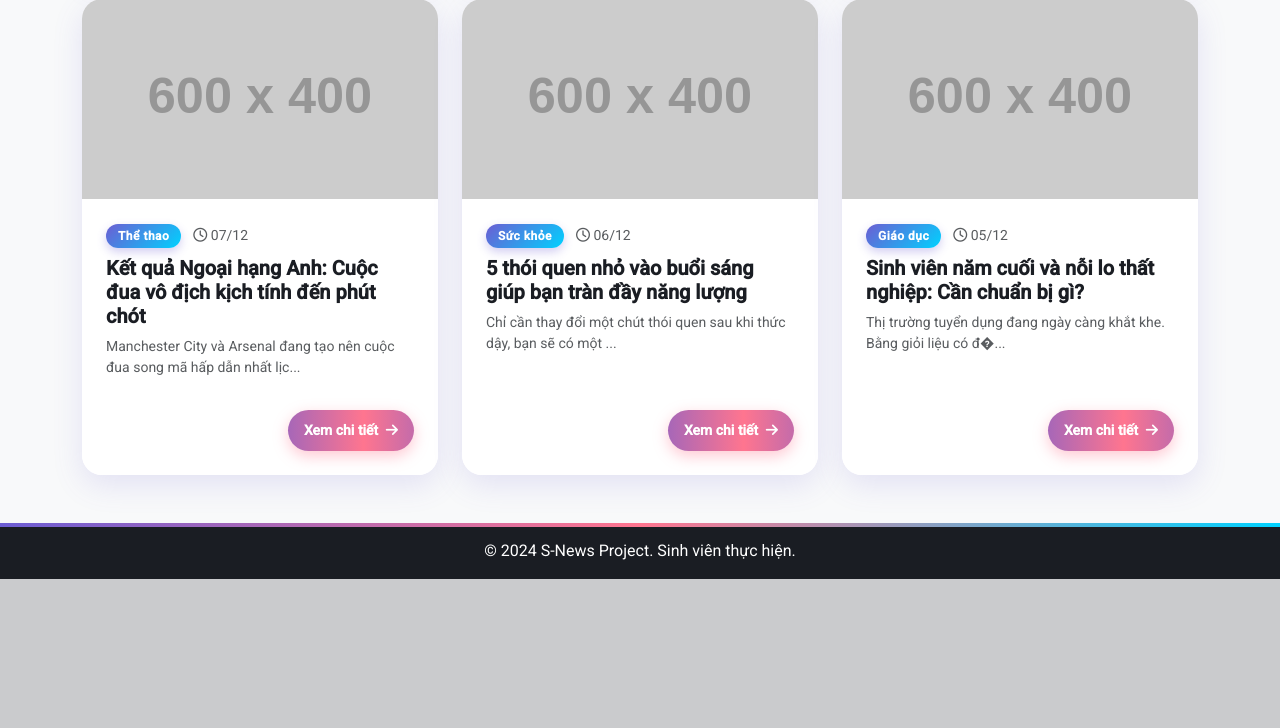
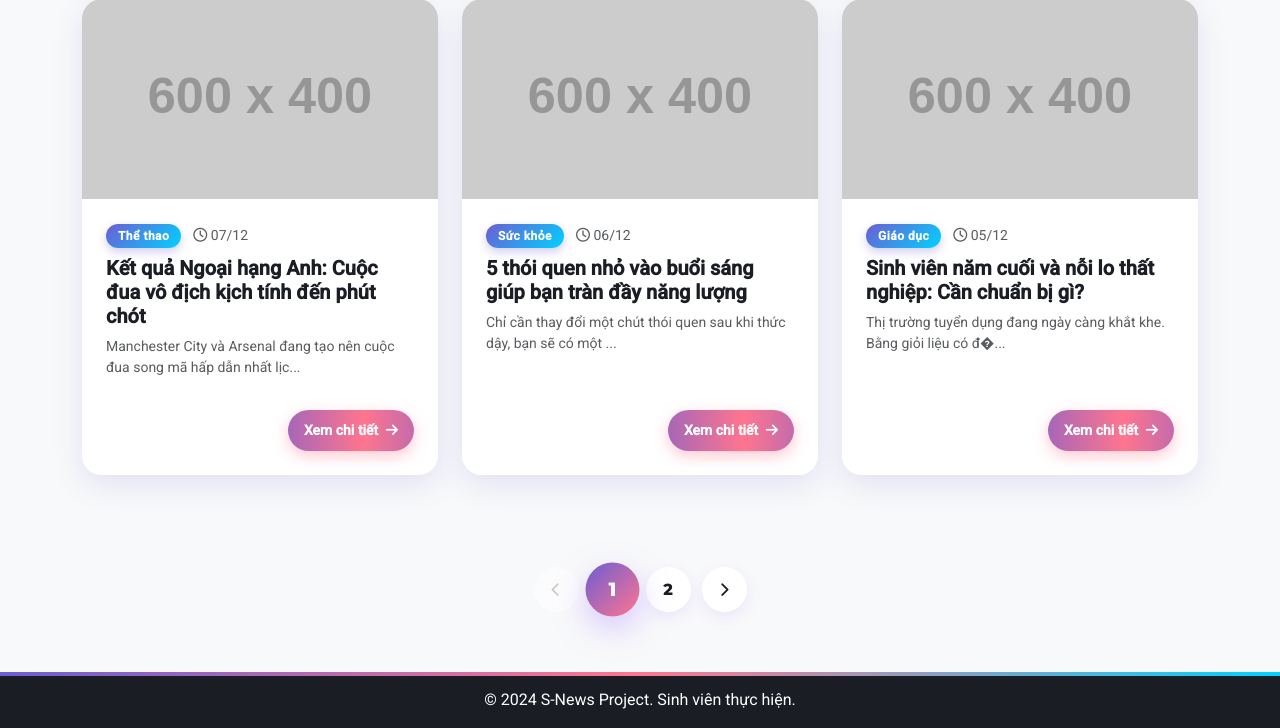
Before and after one commit to DuongNhatKhoa04/sn-web, a PHP site: page / in a window 1280 px wide. Shown: the part 1151-1879 px from the top of the page. Before the commit the page ends 1730 px from the top, so only its background shows below. Run offline with PHP 8.4, Linux system fonts and the light colour scheme; data comes from the database, SQL or seed files in the repository; some libraries are stand-ins or nearby versions.

Commit message:
anim pagination

```diff
--- a/classes/Article.php
+++ b/classes/Article.php
@@ -8,26 +8,37 @@ class Article {
         $this->db = (new Database())->getConnection();
     }
 
-    // Lay tat ca bai viet moi nhat
-    public function getLatest($limit = 6) {
-        $stmt = $this->db->prepare("SELECT * FROM articles ORDER BY created_at DESC LIMIT :limit");
+    // 1. Lấy danh sách bài viết có phân trang
+    public function getPaginated($limit, $offset) {
+        // LIMIT: Lấy bao nhiêu bài
+        // OFFSET: Bỏ qua bao nhiêu bài (để lấy trang tiếp theo)
+        $sql = "SELECT * FROM articles ORDER BY created_at DESC LIMIT :limit OFFSET :offset";
+        $stmt = $this->db->prepare($sql);
         $stmt->bindValue(':limit', (int)$limit, PDO::PARAM_INT);
+        $stmt->bindValue(':offset', (int)$offset, PDO::PARAM_INT);
         $stmt->execute();
         return $stmt->fetchAll(PDO::FETCH_ASSOC);
     }
 
-    // Lay chi tiet 1 bai
+    // 2. Đếm tổng số bài viết (Để tính ra tổng số trang)
+    public function getTotalCount() {
+        $stmt = $this->db->query("SELECT COUNT(*) as total FROM articles");
+        $row = $stmt->fetch(PDO::FETCH_ASSOC);
+        return $row['total'];
+    }
+
+    // 3. Tìm kiếm (Giữ nguyên)
+    public function search($keyword) {
+        $stmt = $this->db->prepare("SELECT * FROM articles WHERE title LIKE :key OR summary LIKE :key");
+        $stmt->execute([':key' => "%$keyword%"]);
+        return $stmt->fetchAll(PDO::FETCH_ASSOC);
+    }
+
+    // 4. Lấy chi tiết (Giữ nguyên)
     public function getById($id) {
         $stmt = $this->db->prepare("SELECT * FROM articles WHERE id = :id");
         $stmt->execute([':id' => $id]);
         return $stmt->fetch(PDO::FETCH_ASSOC);
     }
-
-    // Tim kiem
-    public function search($keyword) {
-        $stmt = $this->db->prepare("SELECT * FROM articles WHERE title LIKE :key OR summary LIKE :key");
-        $stmt->execute([':key' => "%$keyword%"]);
-        return $stmt->fetchAll(PDO::FETCH_ASSOC);
-    }
 }
 ?>
--- a/css/style.css
+++ b/css/style.css
@@ -262,3 +262,69 @@ h1, h2, h3 {
 #commentList .d-flex:hover {
     transform: translateX(10px); /* Trượt sang phải khi hover */
 }
+
+/* --- 8. PAGINATION (Thanh phân trang sành điệu) --- */
+.pagination {
+    gap: 12px; /* Khoảng cách giữa các nút */
+    padding: 20px 0;
+    align-items: center;
+}
+
+.page-link {
+    border: none !important;
+    border-radius: 50% !important; /* Biến nút thành hình tròn */
+    width: 45px;
+    height: 45px;
+    display: flex;
+    align-items: center;
+    justify-content: center;
+    font-weight: 700;
+    font-family: 'Montserrat', sans-serif;
+    color: var(--text-dark);
+    background-color: #fff;
+
+    /* Hiệu ứng bóng đổ mềm */
+    box-shadow: 0 5px 15px rgba(183, 153, 255, 0.2);
+
+    /* Animation mượt mà */
+    transition: all 0.4s cubic-bezier(0.175, 0.885, 0.32, 1.275);
+    position: relative;
+    overflow: hidden;
+}
+
+/* Hiệu ứng khi di chuột (Hover) - Nảy lên và đổi màu */
+.page-link:hover {
+    transform: translateY(-8px) scale(1.1); /* Bay lên cao */
+    background-color: var(--color-accent); /* Màu xanh lơ */
+    color: #fff;
+    box-shadow: 0 15px 30px rgba(174, 226, 255, 0.6); /* Bóng đổ lớn hơn */
+}
+
+/* Trạng thái trang đang xem (Active) */
+.page-item.active .page-link {
+    /* Gradient Tím - Xanh */
+    background: linear-gradient(135deg, var(--color-primary), var(--color-secondary));
+    color: #fff;
+    box-shadow: 0 10px 25px rgba(183, 153, 255, 0.5);
+    transform: scale(1.2); /* To hơn các nút khác */
+    z-index: 2;
+}
+
+/* Trạng thái bị vô hiệu hóa (Disabled) - Nút mờ đi */
+.page-item.disabled .page-link {
+    background-color: rgba(255,255,255,0.5);
+    color: #ccc;
+    box-shadow: none;
+    cursor: not-allowed;
+    transform: none;
+}
+
+/* Icon mũi tên điều hướng */
+.page-link i {
+    font-size: 0.9rem;
+    transition: transform 0.3s;
+}
+
+/* Mũi tên trượt khi hover */
+.page-link:hover .fa-chevron-right { transform: translateX(3px); }
+.page-link:hover .fa-chevron-left { transform: translateX(-3px); }
--- a/index.php
+++ b/index.php
@@ -1,16 +1,26 @@
 <?php
-// 1. Nhúng các file cần thiết
 require_once 'classes/BasePage.php';
-require_once 'classes/Article.php'; // Load file Model xử lý dữ liệu
+require_once 'classes/Article.php';
 
 class HomePage extends BasePage {
     protected function renderBody() {
-        // 2. KHỞI TẠO MODEL & LẤY DỮ LIỆU
-        // (Thay vì viết câu lệnh SQL dài dòng ở đây, ta nhờ Model làm hộ)
+        // --- 1. XỬ LÝ PHÂN TRANG ---
+        $limit = 6; // Số bài hiển thị trên 1 trang
+        // Lấy trang hiện tại từ URL (ví dụ: index.php?page=2), mặc định là 1
+        $currentPage = isset($_GET['page']) ? max(1, intval($_GET['page'])) : 1;
+        // Tính vị trí bắt đầu lấy dữ liệu (Offset)
+        $offset = ($currentPage - 1) * $limit;
+
+        // Gọi Model
         $articleModel = new Article();
-        $latestNews = $articleModel->getLatest(6);
+        // Lấy danh sách bài viết cho trang hiện tại
+        $listArticles = $articleModel->getPaginated($limit, $offset);
+        // Tính tổng số trang
+        $totalArticles = $articleModel->getTotalCount();
+        $totalPages = ceil($totalArticles / $limit);
+
+        // --- 2. PHẦN GIAO DIỆN SLIDER (Giữ nguyên) ---
         ?>
-
         <div class="row mb-5 align-items-center">
             <div class="col-lg-12">
                 <div id="newsCarousel" class="carousel slide" data-bs-ride="carousel">
@@ -41,19 +51,11 @@ class HomePage extends BasePage {
 
         <div class="row">
         <?php
-            // Kiểm tra xem có bài viết nào không
-            if (!empty($latestNews)) {
-
-                // Dùng vòng lặp foreach để duyệt qua mảng dữ liệu lấy từ Model
-                foreach ($latestNews as $row) {
-
-                    // 1. Tạo link chi tiết
+            if (count($listArticles) > 0) {
+                foreach ($listArticles as $row) {
                     $link = "pages/detail.php?id=" . $row['id'];
-
-                    // 2. Lấy ảnh (VẪN DÙNG HÀM CỦA BASEPAGE BÌNH THƯỜNG)
                     $img = $this->getImageUrl($row['image_url']);
 
-                    // 3. Hiển thị HTML
                     echo '
                     <div class="col-md-4 mb-4">
                         <div class="card h-100">
@@ -85,11 +87,36 @@ class HomePage extends BasePage {
             }
         ?>
         </div>
+
+        <?php if ($totalPages > 1): ?>
+        <nav aria-label="Page navigation" class="mt-5" style="animation: fadeInUp 1.2s ease-out;">
+            <ul class="pagination justify-content-center">
+
+                <li class="page-item <?php echo ($currentPage <= 1) ? 'disabled' : ''; ?>">
+                    <a class="page-link" href="?page=<?php echo $currentPage - 1; ?>">
+                        <i class="fa-solid fa-chevron-left"></i>
+                    </a>
+                </li>
+
+                <?php for ($i = 1; $i <= $totalPages; $i++): ?>
+                    <li class="page-item <?php echo ($i == $currentPage) ? 'active' : ''; ?>">
+                        <a class="page-link" href="?page=<?php echo $i; ?>"><?php echo $i; ?></a>
+                    </li>
+                <?php endfor; ?>
+
+                <li class="page-item <?php echo ($currentPage >= $totalPages) ? 'disabled' : ''; ?>">
+                    <a class="page-link" href="?page=<?php echo $currentPage + 1; ?>">
+                        <i class="fa-solid fa-chevron-right"></i>
+                    </a>
+                </li>
+            </ul>
+        </nav>
+        <?php endif; ?>
+
         <?php
     }
 }
 
-// Chạy trang
 $page = new HomePage("Trang chủ - SNews", true);
 $page->render();
 ?>
--- a/pages/about.php
+++ b/pages/about.php
@@ -26,15 +26,15 @@ class AboutPage extends BasePage {
                                 <i class="fa-solid fa-database me-1"></i> MySQL
                             </span>
 
-                            <span class="badge bg-dark text-white p-2">
+                            <span class="badge bg-primary text-white p-2">
                                 <i class="fa-brands fa-html5 me-1"></i> HTML / CSS
                             </span>
 
-                            <span class="badge bg-info text-dark p-2 border border-info">
+                            <span class="badge bg-primary text-white p-2">
                                 <i class="fa-brands fa-bootstrap me-1"></i> Bootstrap
                             </span>
 
-                            <span class="badge bg-warning text-dark p-2 border border-warning">
+                            <span class="badge bg-primary text-white p-2">
                                 <i class="fa-brands fa-js me-1"></i> jQuery
                             </span>
                         </div>
```
